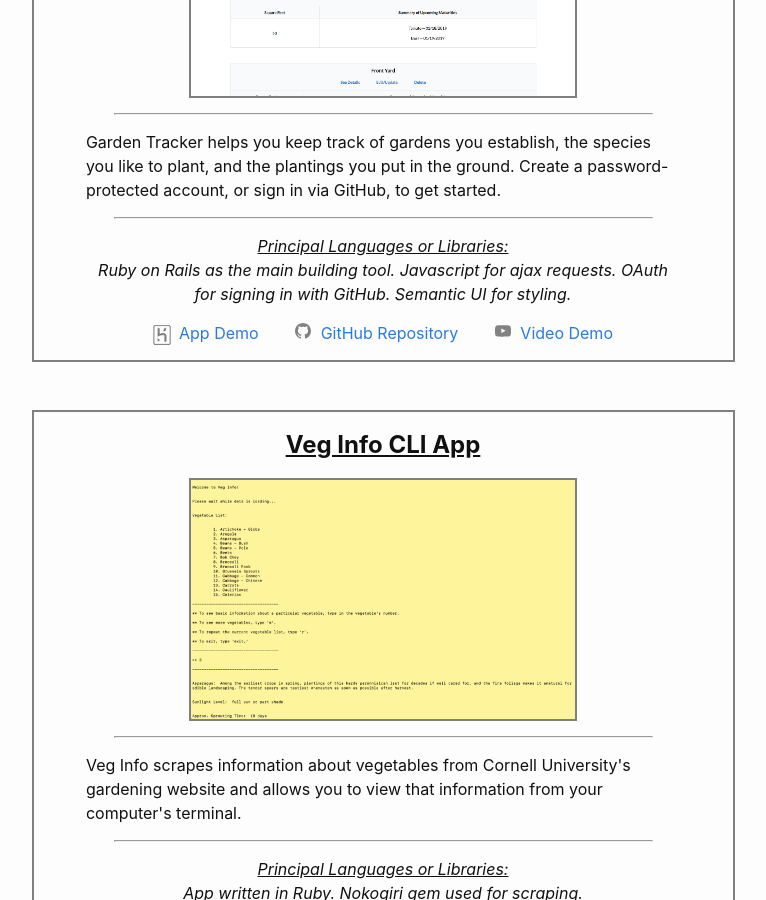
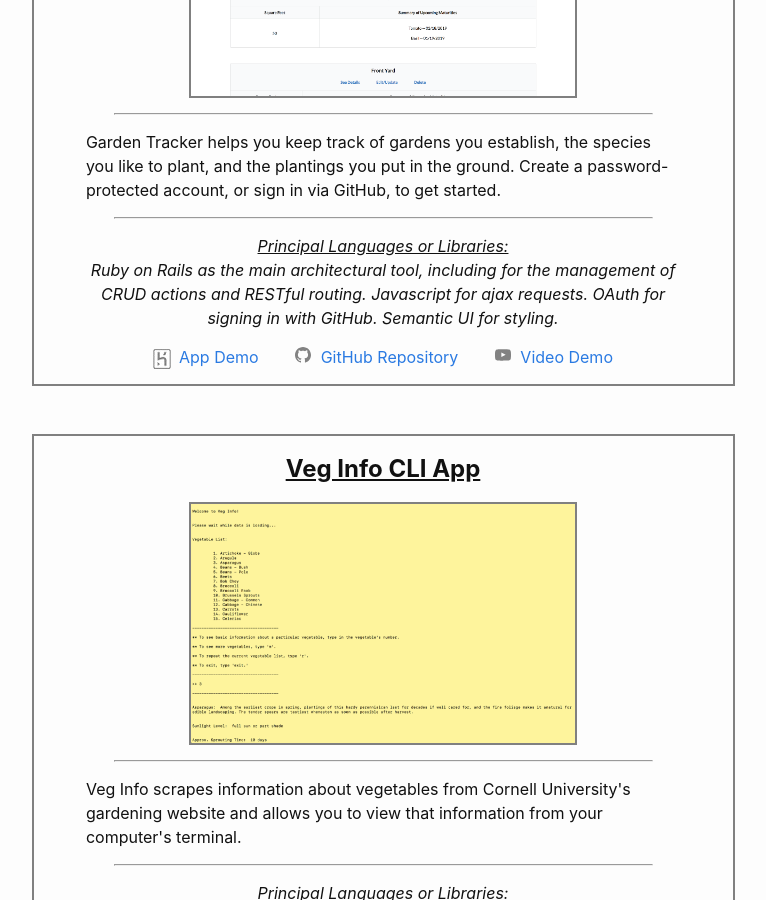
Before and after one commit to breadoliveoilsalt/breadoliveoilsalt.github.io, a Jekyll site: the page built from projects.md, in a window 1280 px wide and 900 px high, scrolled down 1064 px. Shown: the whole window, without its empty margins (257-1023 px from the left). Built offline with Jekyll 4.4.1, drawn with Linux system fonts in a browser that asks for light colours.

Commit message:
Small update to description of garden tracker project.

```diff
--- a/_data/projects.yml
+++ b/_data/projects.yml
@@ -11,7 +11,7 @@
   title: Garden Tracker
   image_path: /assets/images/projects/garden-tracker-thumbnail.png
   description: Garden Tracker helps you keep track of gardens you establish, the species you like to plant, and the plantings you put in the ground. Create a password-protected account, or sign in via GitHub, to get started.
-  languages: Ruby on Rails as the main building tool. Javascript for ajax requests. OAuth for signing in with GitHub. Semantic UI for styling.
+  languages: Ruby on Rails as the main architectural tool, including for the management of CRUD actions and RESTful routing. Javascript for ajax requests. OAuth for signing in with GitHub. Semantic UI for styling.
   app_url: https://garden-plot-tracker.herokuapp.com/
   github_url: https://github.com/breadoliveoilsalt/garden-tracker
   video_url: https://youtu.be/059gvvq26zk
```
